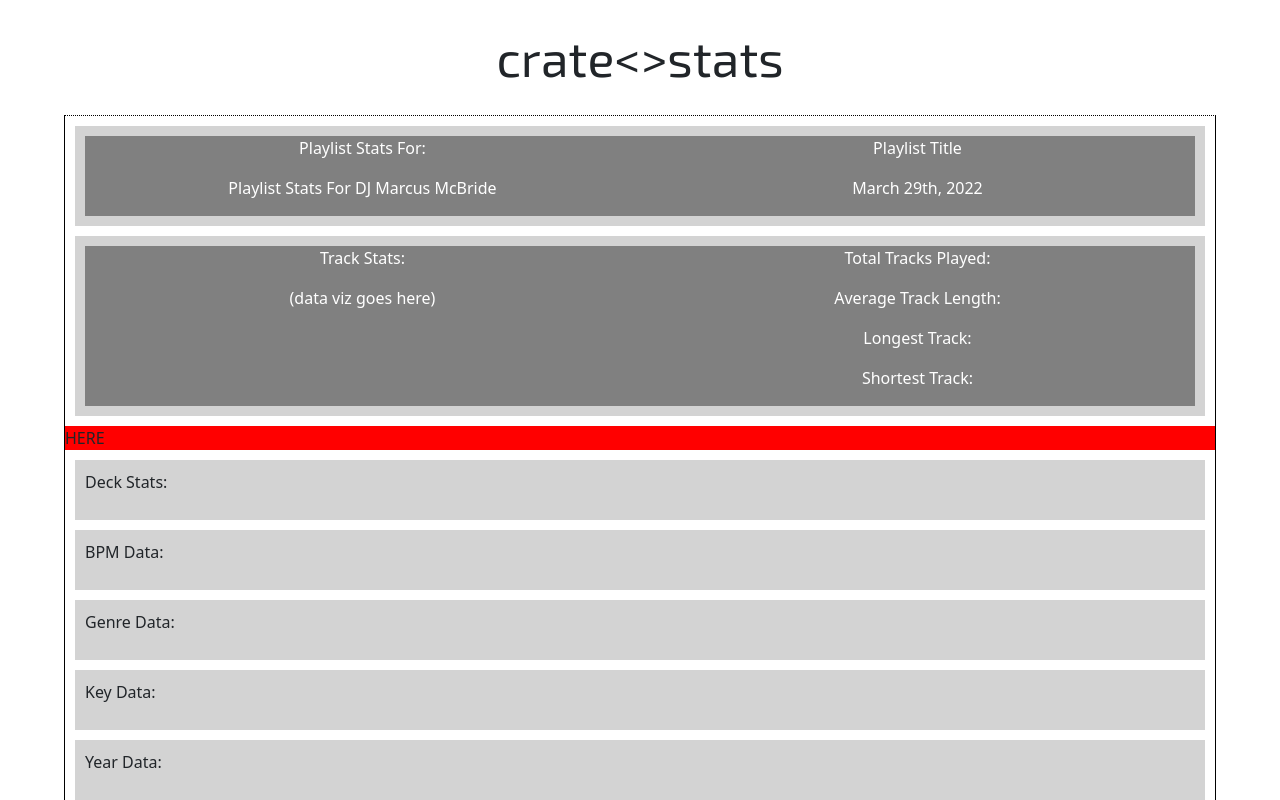
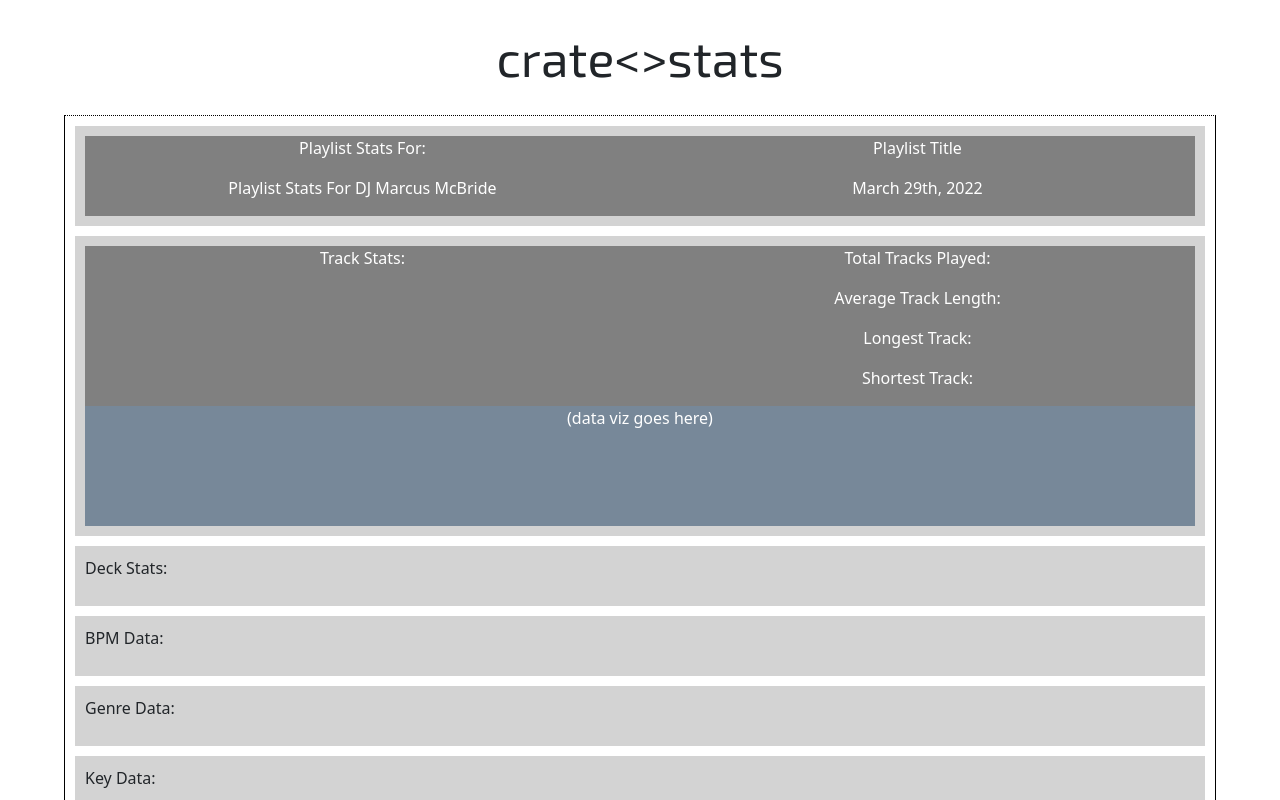
Before and after one commit to marcusmcb/crate-stats, a React (Create React App) app in the folder client/: page /testreport in a window 1280 px wide. Shown: the top 800 px of the page. Built offline with nearby package versions, Linux system fonts and the light colour scheme.

Commit message:
reorganized block and added div for future d3 viz

```diff
--- a/client/src/components/TestPage.css
+++ b/client/src/components/TestPage.css
@@ -17,16 +17,17 @@
 }
 
 .testpage-headerblock,
-.testpage-trackblock,
-.testpage-dataviz {
+.trackblock {
   display: flex;
   flex-direction: row;
   text-align: center;
 }
 
 .trackblock-dataviz {
-  background-color: red;
-
+  background-color: lightslategrey;
+  color:white;
+  text-align: center;
+  height: 15vh;
 }
 
 .headerblock-text,
@@ -37,7 +38,8 @@
 }
 
 @media (max-width: 800px) {
-  .testpage-headerblock {
+  .testpage-headerblock,
+  .trackblock {
     flex-direction: column;
   }
 }
--- a/client/src/components/TestReport.js
+++ b/client/src/components/TestReport.js
@@ -20,11 +20,9 @@ const TestReport = () => {
         </div>
 
         <div className='testpage-trackblock'>
+          <div className='trackblock'>
             <div className='trackblock-text'>
               <p>Track Stats:</p>
-            <div>
-              <p>(data viz goes here)</p>
-            </div>
             </div>
             <div className='trackblock-text'>
               <p>Total Tracks Played:</p>
@@ -34,24 +32,30 @@ const TestReport = () => {
             </div>
           </div>
           <div>
-          <div className='trackblock-dataviz'>HERE</div>
+            <div className='trackblock-dataviz'>(data viz goes here)</div>
+          </div>
         </div>
 
         <div className='testpage-block'>
           <p>Deck Stats:</p>
         </div>
+
         <div className='testpage-block'>
           <p>BPM Data:</p>
         </div>
+
         <div className='testpage-block'>
           <p>Genre Data:</p>
         </div>
+
         <div className='testpage-block'>
           <p>Key Data:</p>
         </div>
+
         <div className='testpage-block'>
           <p>Year Data:</p>
         </div>
+
         <div className='testpage-block'>
           <p>Doubles Data:</p>
         </div>
```
Lines whose indentation alone changed are shown as unchanged.
